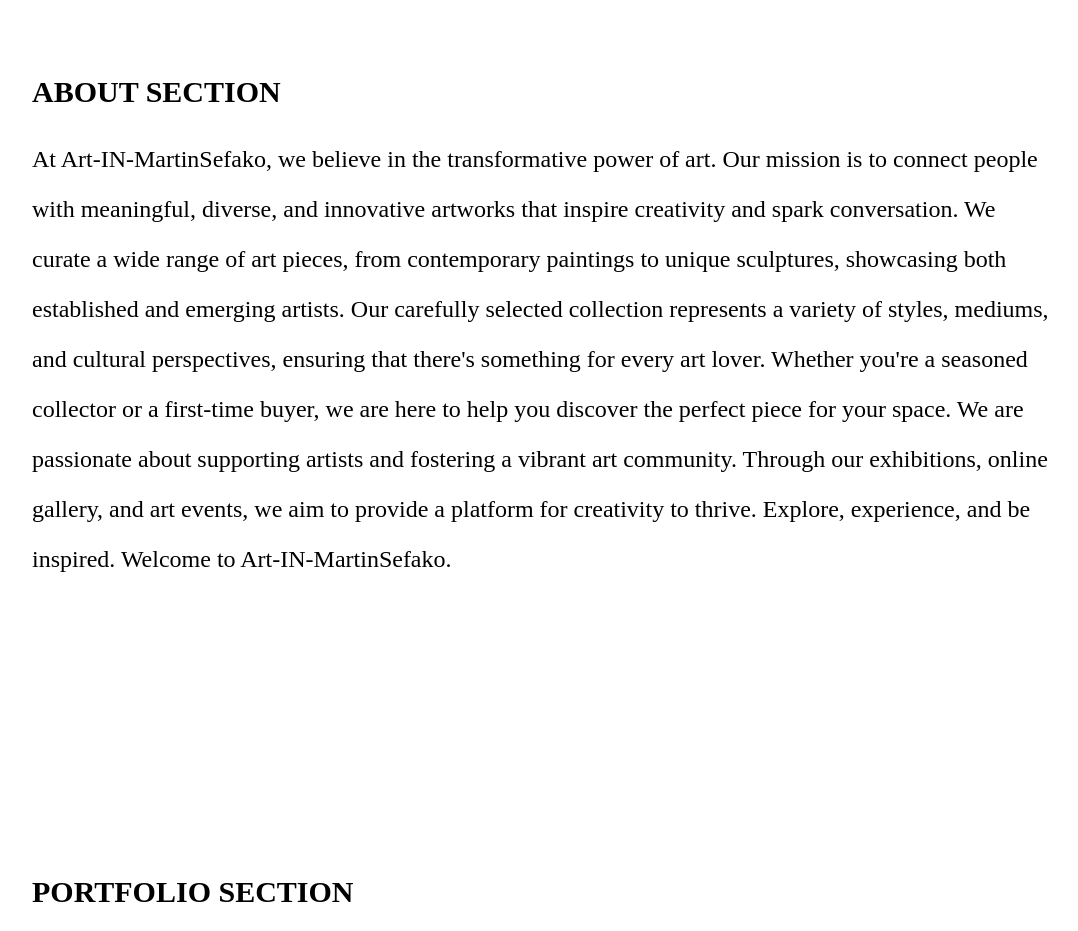
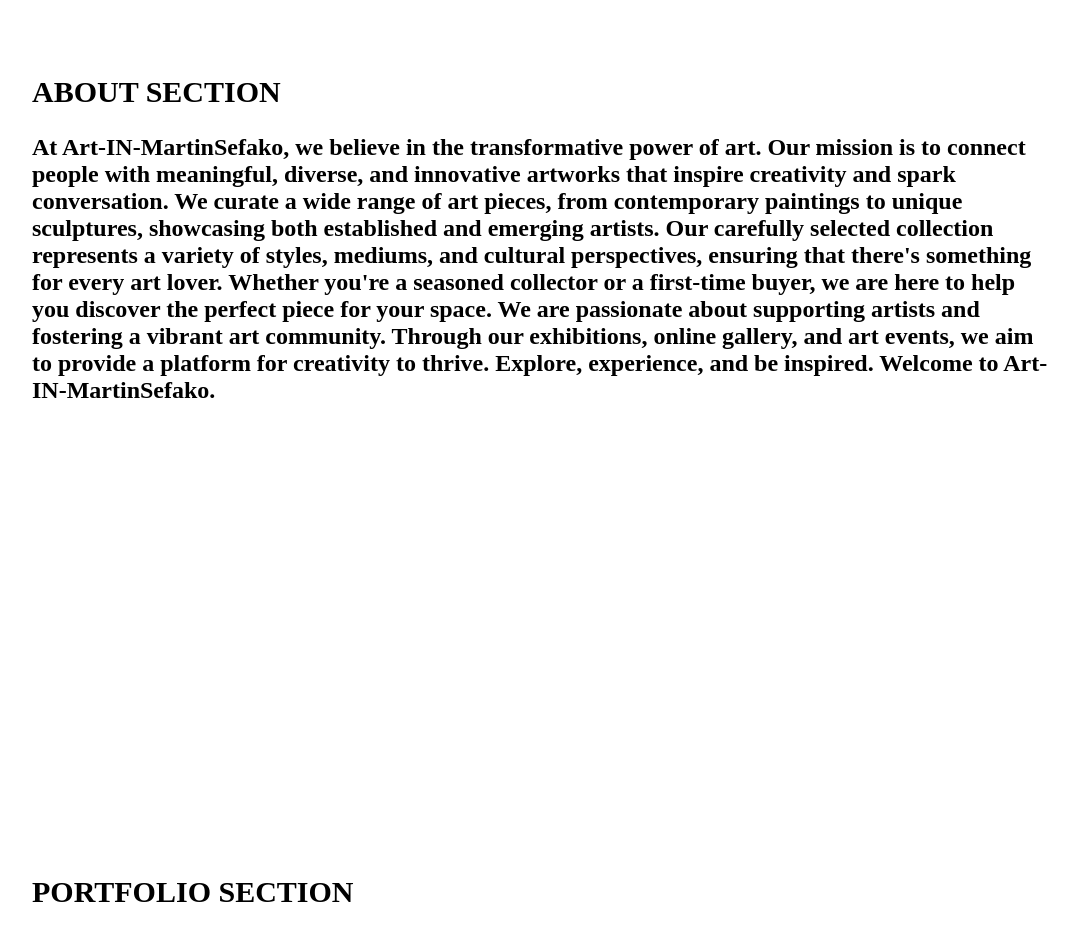
Before and after one commit to bida24-121/artwork101, a plain HTML site: page index.html in a window 1280 px wide. Shown: the part 960-1891 px from the top of the page, without its empty margins (96-1174 px from the left). Drawn offline with Linux system fonts and the light colour scheme.

Commit message:
Update index.html

```diff
--- a/index.html
+++ b/index.html
@@ -31,13 +31,13 @@
     <section id="about">
         <div class="content">
             <h1>About Section</h1>
-            <p>At Art-IN-MartinSefako, we believe in the transformative power of art. Our mission is to connect people with meaningful, diverse, and innovative artworks that inspire creativity and spark conversation. We curate a wide range of art pieces, from contemporary paintings to unique sculptures, showcasing both established and emerging artists.
+            <p><h2>At Art-IN-MartinSefako, we believe in the transformative power of art. Our mission is to connect people with meaningful, diverse, and innovative artworks that inspire creativity and spark conversation. We curate a wide range of art pieces, from contemporary paintings to unique sculptures, showcasing both established and emerging artists.
 
 Our carefully selected collection represents a variety of styles, mediums, and cultural perspectives, ensuring that there's something for every art lover. Whether you're a seasoned collector or a first-time buyer, we are here to help you discover the perfect piece for your space.
 
 We are passionate about supporting artists and fostering a vibrant art community. Through our exhibitions, online gallery, and art events, we aim to provide a platform for creativity to thrive.
 
-Explore, experience, and be inspired. Welcome to Art-IN-MartinSefako.</p>
+Explore, experience, and be inspired. Welcome to Art-IN-MartinSefako.</h2></p>
         </div>
     </section>
 
```
